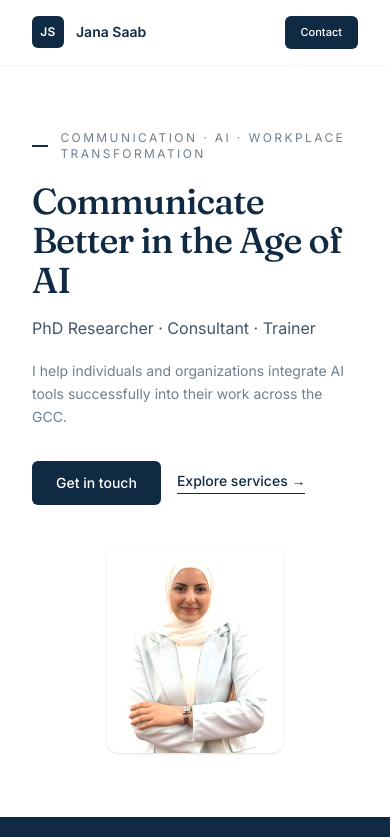
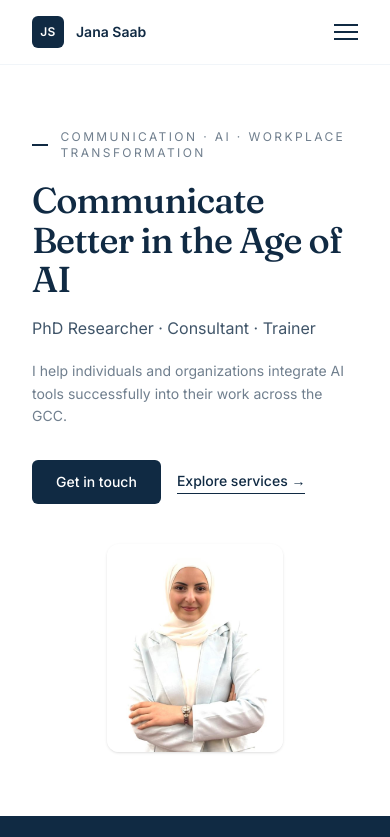
Before and after one commit to lianajomaa95-blip/jana-website, a React (Vite) app: page / in a window 390 px wide. Shown: the top 837 px of the page. Built offline with nearby package versions, Linux system fonts and the light colour scheme.

Commit message:
Add mobile navigation menu

```diff
--- a/src/components/Navbar.jsx
+++ b/src/components/Navbar.jsx
@@ -1,6 +1,9 @@
+import { useState } from 'react'
 import { Link } from 'react-router-dom'
 
 function Navbar() {
+  const [open, setOpen] = useState(false)
+
   const links = [
     { name: "Home", path: "/" },
     { name: "About", path: "/about" },
@@ -13,37 +16,71 @@ function Navbar() {
   ]
 
   return (
-    <header className="border-b border-slate-100 bg-white">
+    <header className="sticky top-0 z-50 border-b border-slate-100 bg-white">
       <nav className="mx-auto flex max-w-5xl items-center justify-between px-8 py-4 md:px-12">
 
-        {/* LEFT: logo + name (clicking goes Home) */}
-        <Link to="/" className="flex items-center gap-3">
+        {/* logo */}
+        <Link to="/" className="flex items-center gap-3" onClick={() => setOpen(false)}>
           <span className="flex h-8 w-8 items-center justify-center rounded-md bg-navy text-xs font-semibold tracking-wide text-white">
             JS
           </span>
           <span className="text-sm font-semibold text-navy">Jana Saab</span>
         </Link>
 
-        {/* RIGHT: links + contact button */}
-        <div className="flex items-center gap-4">
-          <ul className="hidden items-center gap-5 text-[11px] text-navy/60 lg:flex">
+        {/* desktop links */}
+        <div className="hidden items-center gap-4 lg:flex">
+          <ul className="flex items-center gap-5 text-[11px] text-navy/60">
             {links.map((link) => (
               <li key={link.name}>
-                <Link to={link.path} className="hover:text-navy">
+                <Link to={link.path} className="hover:text-navy">{link.name}</Link>
+              </li>
+            ))}
+          </ul>
+          <Link to="/contact" className="rounded-md bg-navy px-4 py-2 text-[11px] font-medium text-white">
+            Contact
+          </Link>
+        </div>
+
+        {/* mobile hamburger button */}
+        <button
+          onClick={() => setOpen(!open)}
+          aria-label="Menu"
+          className="flex flex-col gap-[5px] lg:hidden"
+        >
+          <span className={`h-0.5 w-6 bg-navy transition ${open ? "translate-y-[7px] rotate-45" : ""}`} />
+          <span className={`h-0.5 w-6 bg-navy transition ${open ? "opacity-0" : ""}`} />
+          <span className={`h-0.5 w-6 bg-navy transition ${open ? "-translate-y-[7px] -rotate-45" : ""}`} />
+        </button>
+
+      </nav>
+
+      {/* mobile dropdown menu */}
+      {open && (
+        <div className="border-t border-slate-100 bg-white lg:hidden">
+          <ul className="flex flex-col px-8 py-4">
+            {links.map((link) => (
+              <li key={link.name}>
+                <Link
+                  to={link.path}
+                  onClick={() => setOpen(false)}
+                  className="block py-2.5 text-sm text-navy/70 hover:text-navy"
+                >
                   {link.name}
                 </Link>
               </li>
             ))}
+            <li>
+              <Link
+                to="/contact"
+                onClick={() => setOpen(false)}
+                className="mt-2 block rounded-md bg-navy px-4 py-2.5 text-center text-sm font-medium text-white"
+              >
+                Contact
+              </Link>
+            </li>
           </ul>
-          <Link
-            to="/contact"
-            className="rounded-md bg-navy px-4 py-2 text-[11px] font-medium text-white"
-          >
-            Contact
-          </Link>
         </div>
-
-      </nav>
+      )}
     </header>
   )
 }
```
